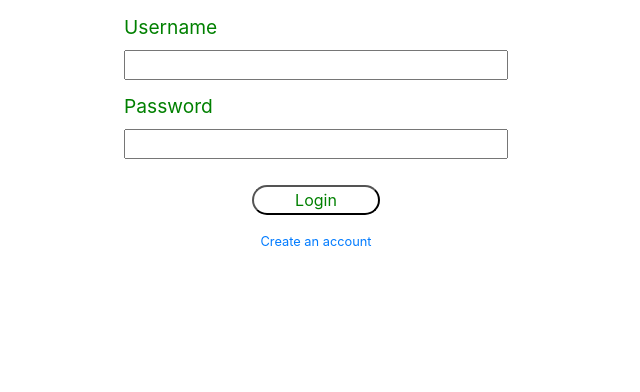
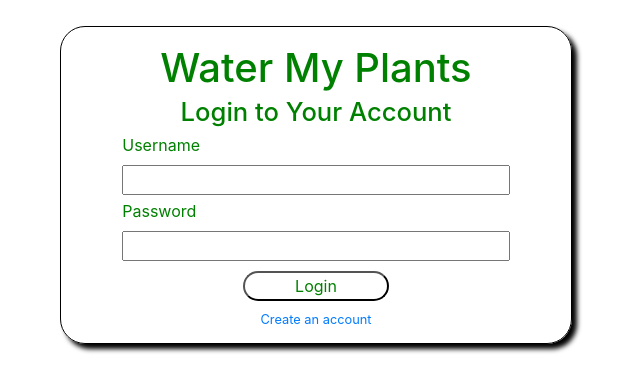
Before and after one commit to WaterMyPlants3/front-end, a React (Create React App) app in the folder front-end/: page /login in a window 1280 px wide. Shown: the top 392 px of the page, without its empty margins (324-964 px from the left). Built offline with nearby package versions, Linux system fonts and the light colour scheme.

Commit message:
Login page styling adjustments

```diff
--- a/front-end/src/components/LoginForm.js
+++ b/front-end/src/components/LoginForm.js
@@ -4,7 +4,7 @@ import * as Yup from 'yup';
 import styled from 'styled-components';
 
 const InputDiv = styled.div`
-  width: 30%;
+  width: 80%;
   margin: 1% auto;
   display: flex;
   flex-direction: column;
@@ -13,7 +13,7 @@ const InputDiv = styled.div`
 const LoginButton = styled.button`
   margin: 1%;
   border-radius: 15px;
-  width: 10%;
+  width: 30%;
   background: white;
   color: green;
   &:hover {
@@ -24,7 +24,6 @@ const LoginButton = styled.button`
 
 const InputLabel = styled.label`
   text-align: start;
-  font-size: 1.2rem;
   color: green;
 `;
 
--- a/front-end/src/components/LoginPage.js
+++ b/front-end/src/components/LoginPage.js
@@ -1,13 +1,36 @@
 import React from 'react';
 import { Link } from 'react-router-dom';
 import LoginForm from './LoginForm';
+import styled from 'styled-components';
+
+const LoginBox = styled.div`
+  width: 40%;
+  margin: 2% auto;
+  padding: 1%;
+  border: 1px solid black;
+  border-radius: 25px;
+  box-shadow: 5px 5px 5px black;
+`;
+
+const AppTitle = styled.h1`
+  color: green;
+  margin: 1%;
+`;
+
+const AppLogin = styled.h3`
+  color: green;
+  margin: 1%;
+  font-size: 1.6rem;
+`;
 
 const LoginPage = () => {
   return (
-    <div>
+    <LoginBox>
+      <AppTitle>Water My Plants</AppTitle>
+      <AppLogin>Login to Your Account</AppLogin>
       <LoginForm />
       <Link className="sign_up_link" to="/">Create an account</Link>
-    </div>
+    </LoginBox>
   );
 };
 
```
